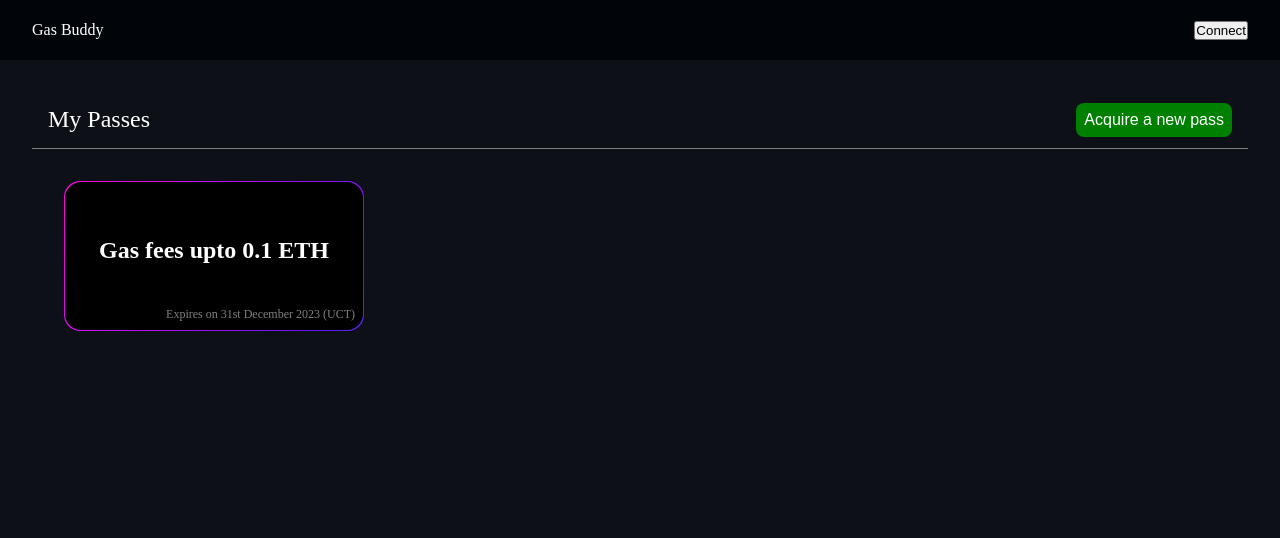
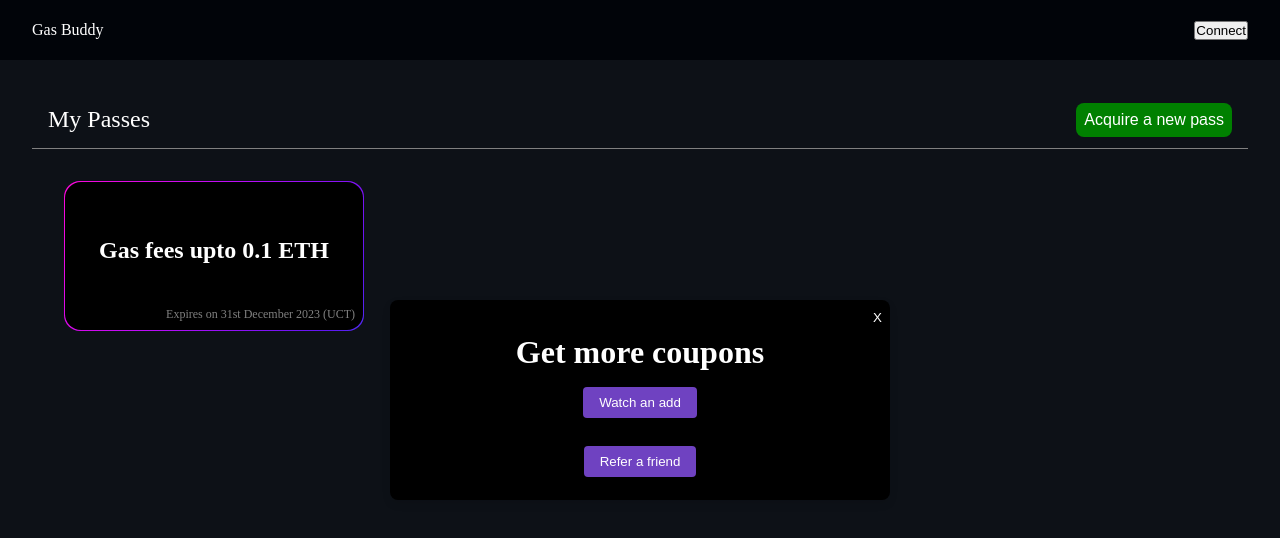
Before and after one commit to AniModi/Gas-Genie, a React (Create React App) app: page /home in a window 1280 px wide. Both pictures are taken after a click on the button "Acquire a new pass". Shown: the top 538 px of the page. Built offline with nearby package versions, Linux system fonts and the light colour scheme.

Commit message:
Added dialog box

```diff
--- /dev/null
+++ b/src/components/DialogBox/DialogBox.jsx
@@ -0,0 +1,28 @@
+import React from "react";
+import "./DialogBox.scss";
+
+export default function DialogBox({ isOpen, setIsOpen }) {
+  if (!isOpen) return <></>;
+  return (
+    <>
+      <div className="dialog_box_container">
+        <div className="dialog_box_container__close_container">
+          <div className="dialog_box_container__close_container__close_btn">
+            <button onClick={setIsOpen}>X</button>
+          </div>
+        </div>
+        <div className="dialog_box_container__title">
+          <h1>Get more coupons</h1>
+        </div>
+        <div className="dialog_box_container__body">
+          <div className="dialog_box_container__body__button">
+            <button>Watch an add</button>
+          </div>
+          <div className="dialog_box_container__body__button">
+            <button>Refer a friend</button>
+          </div>
+        </div>
+      </div>
+    </>
+  );
+}
--- /dev/null
+++ b/src/components/DialogBox/DialogBox.scss
@@ -0,0 +1,68 @@
+.dialog_box_container {
+  border-radius: 8px;
+  width: 500px;
+  height: 200px;
+  position: fixed;
+  top: 50%;
+  left: 50%;
+  transform: translate(-50%, -50%);
+  z-index: 1000;
+  overflow: hidden;
+  box-shadow: 0 4px 8px rgba(0, 0, 0, 0.1);
+  background-color: black;
+
+  &__close_container {
+    display: flex;
+    justify-content: flex-end;
+    padding: 8px;
+
+    &__close_btn {
+      border: none;
+      cursor: pointer;
+      font-size: 16px;
+      & > button {
+        background-color: transparent;
+        border: none;
+        cursor: pointer;
+      }
+    }
+  }
+
+  &__title {
+    width: 100%;
+    display: flex;
+    align-items: center;
+    justify-content: center;
+
+    & > h1 {
+      text-align: center;
+    }
+  }
+
+  &__body {
+    padding: 16px;
+    display: flex;
+    flex-direction: column;
+    align-items: center;
+    justify-content: center;
+    gap: 1rem;
+
+    &__button {
+      margin-bottom: 12px;
+
+      button {
+        background-color: #6f42c1;
+        color: white;
+        border: none;
+        padding: 8px 16px;
+        border-radius: 4px;
+        cursor: pointer;
+        transition: background-color 0.3s ease;
+
+        &:hover {
+          background-color: darken(#6f42c1, 10%);
+        }
+      }
+    }
+  }
+}
--- a/src/containers/Home/Home.jsx
+++ b/src/containers/Home/Home.jsx
@@ -1,17 +1,21 @@
 import React from "react";
 import "./Home.scss";
 import GasCoupon from "../../components/GasCoupon/GasCoupon";
+import DialogBox from "../../components/DialogBox/DialogBox";
+import useToggle from "../../hooks/useToggle";
 
 export default function Home() {
+  const [isOpen, setIsOpen] = useToggle(false)
   return (
     <>
+    <DialogBox isOpen={isOpen} setIsOpen={setIsOpen}></DialogBox>
       <div className="home_container">
         <div className="home_container__header">
           <div className="home_container__header__title">
             <p>My Passes</p>
           </div>
           <div className="home_container__header__btn_container">
-            <button>Acquire a new pass</button>
+            <button onClick={setIsOpen}>Acquire a new pass</button>
           </div>
         </div>
         <div className="home_container__body">
--- a/src/containers/Home/Home.scss
+++ b/src/containers/Home/Home.scss
@@ -32,6 +32,11 @@
           padding: 0.5rem;
           border-radius: 0.5rem;
           margin-right: 1rem;
+          cursor: pointer;
+
+          &:hover {
+            background-color: darkgreen;
+          }
         }
       }
     }
```
